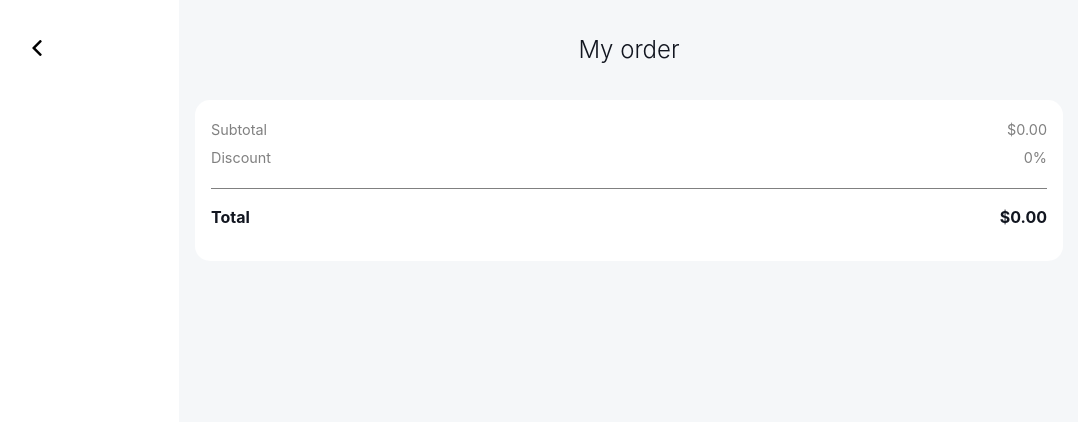
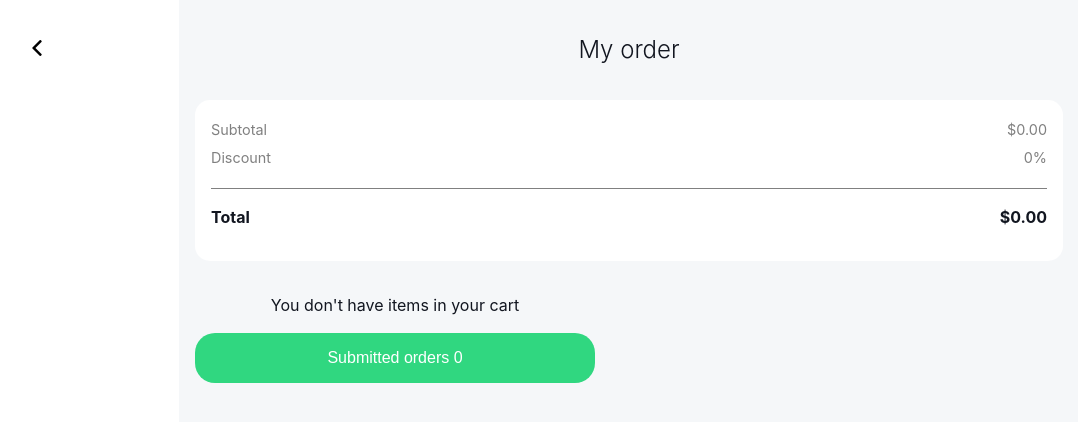
Before and after one commit to Danieruone/good-hamburger, a React (Vite) app: page /cart in a window 1280 px wide. Shown: the top 422 px of the page, without its empty margins (11-1089 px from the left). Built offline with nearby package versions, Linux system fonts and the light colour scheme.

Commit message:
Add submitted orders button

```diff
--- a/src/pages/CartPage/index.tsx
+++ b/src/pages/CartPage/index.tsx
@@ -28,6 +28,9 @@ export const CartPage = () => {
   const navigate = useNavigate();
   const dispatch = useDispatch();
   const cart = useSelector((state: RootState) => state.cart.currentItems);
+  const submittedOrders = useSelector(
+    (state: RootState) => state.cart.submittedOrders
+  );
 
   const [totalFee, setTotalFee] = useState<string>('0.0');
   const [customerName, setCustomerName] = useState<string>('');
@@ -70,8 +73,8 @@ export const CartPage = () => {
       </CardsContainer>
 
       <TotalFeeCard cart={cart} totalFee={totalFee} setTotalFee={setTotalFee} />
-      {cart.length > 0 && (
-        <SendButtonContainer>
+      {cart.length > 0 ? (
+        <SendButtonContainer isSubbmittedOrder={false}>
           <input
             type='text'
             placeholder='Type your name...'
@@ -79,7 +82,15 @@ export const CartPage = () => {
           />
           <button onClick={() => submitOrder()}>Place to order</button>
         </SendButtonContainer>
+      ) : (
+        <SendButtonContainer isSubbmittedOrder={false}>
+          <span>You don't have items in your cart</span>
+        </SendButtonContainer>
       )}
+
+      <SendButtonContainer isSubbmittedOrder={true}>
+        <button>Submitted orders {submittedOrders.length}</button>
+      </SendButtonContainer>
     </Container>
   );
 };
--- a/src/pages/CartPage/styles.ts
+++ b/src/pages/CartPage/styles.ts
@@ -1,4 +1,8 @@
 import styled from 'styled-components';
+
+interface ItemContainerProps {
+  isSubbmittedOrder: boolean;
+}
 
 export const Container = styled.div`
   background: #f5f7f9;
@@ -21,18 +25,20 @@ export const CardsContainer = styled.div`
   margin: 2rem 0;
 `;
 
-export const SendButtonContainer = styled.div`
+export const SendButtonContainer = styled.div<ItemContainerProps>`
   display: flex;
   flex-direction: column;
   justify-content: center;
-  margin-top: 2rem;
+  text-align: center;
+  max-width: 400px;
+  margin-top: ${(props) => (props.isSubbmittedOrder ? '1rem' : '2rem')};
   & input {
     padding: 1rem;
     border: none;
   }
   & button {
-    margin-top: 1rem;
-    background: black;
+    margin-top: ${(props) => (props.isSubbmittedOrder ? '0' : '1rem')};
+    background: ${(props) => (props.isSubbmittedOrder ? '#30D780' : 'black')};
     color: white;
     border: none;
     padding: 1rem 2rem;
```
